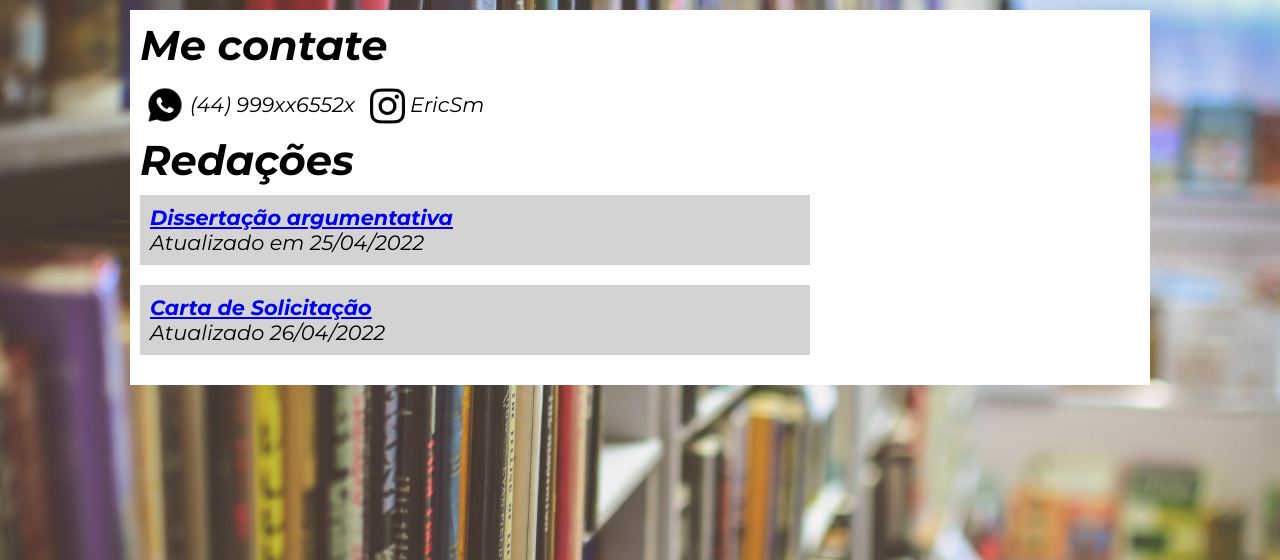
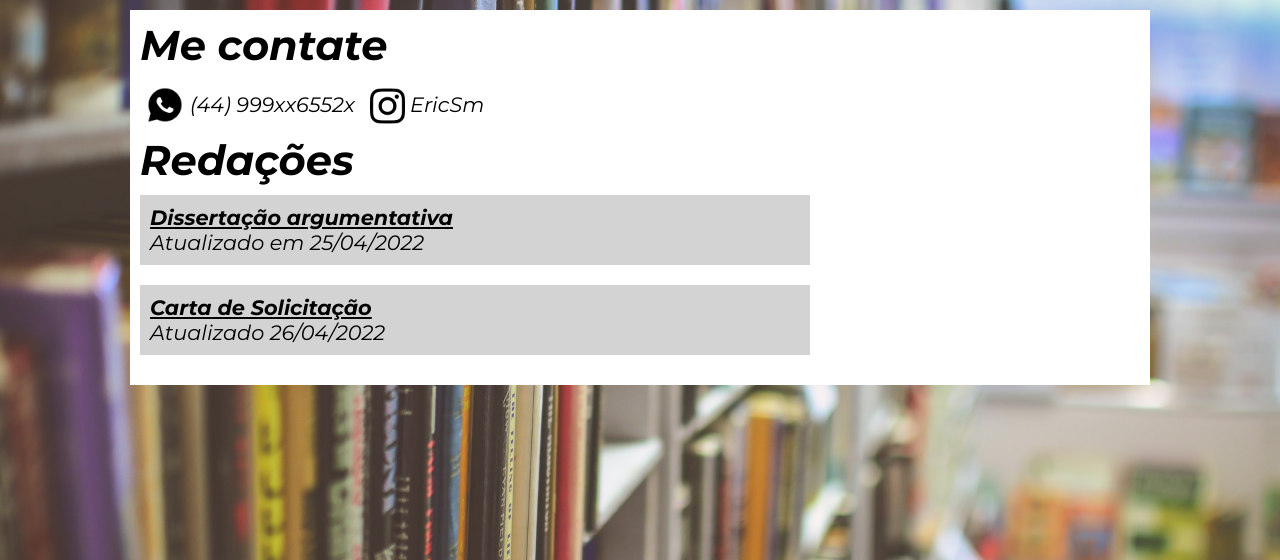
Before and after one commit to erichenriquesm/html5-e-css3, a PHP site: page / in a window 1280 px wide. Shown: the part 70-630 px from the top of the page. Run offline with PHP 8.4, Linux system fonts and the light colour scheme.

Commit message:
Update css.css

```diff
--- a/práticas/prática002/css.css
+++ b/práticas/prática002/css.css
@@ -52,12 +52,17 @@ main > h1{
 h2{
     font-size: 1em;
 }
-
+a{
+    color: black;
+}
 section{
     margin-bottom: 20px;
     padding: 10px;
     width: 65%;
     background-color: lightgray;
+}
+section:hover{
+    background-color: rgba(0, 0, 255, 0.733);
 }
 .container{
     position: relative;
```
